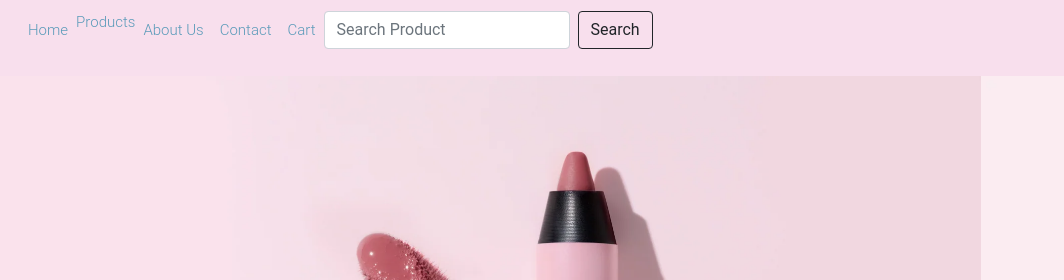
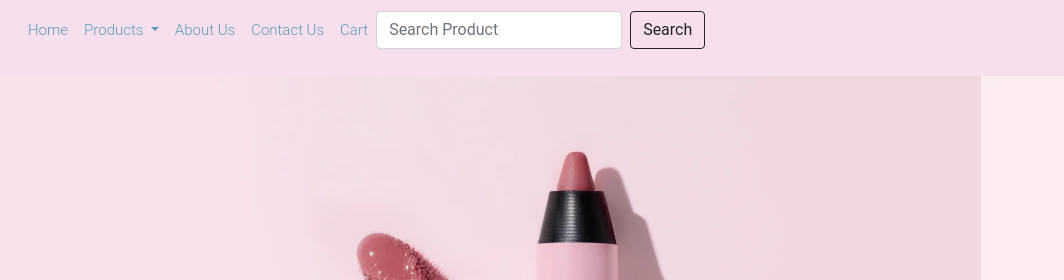
Before and after one commit to reehumfarrukh/Project, a plain HTML site: page index.html in a window 1280 px wide. Shown: the top 280 px of the page, 216-1280 px from the left. Drawn offline with nearby package versions, Linux system fonts and the light colour scheme.

Commit message:
chnges in header

```diff
--- a/header.js
+++ b/header.js
@@ -32,7 +32,7 @@ document.getElementById("header").innerHTML =
       </li>
 
       <li class="nav-item dropdown">
-          <a  href="product.html"
+      <a class="nav-link dropdown-toggle" href="product.html"
       id="navbarDropdown" role="button"
       data-bs-toggle="dropdown"
       aria-expanded="false">
@@ -60,7 +60,7 @@ document.getElementById("header").innerHTML =
         <a class="nav-link" href="AboutUs.html">About Us</a>
       </li>
       <li class="nav-item">
-        <a class="nav-link" href="contact.html">Contact</a>
+        <a class="nav-link" href="contact.html">Contact Us </a>
       </li>
       <li class="nav-item">
         <a class="nav-link" href="cart.html">Cart</a>
```
Also changed, not shown: cart.html (+1 -1 lines). Lines whose indentation alone changed are shown as unchanged.
